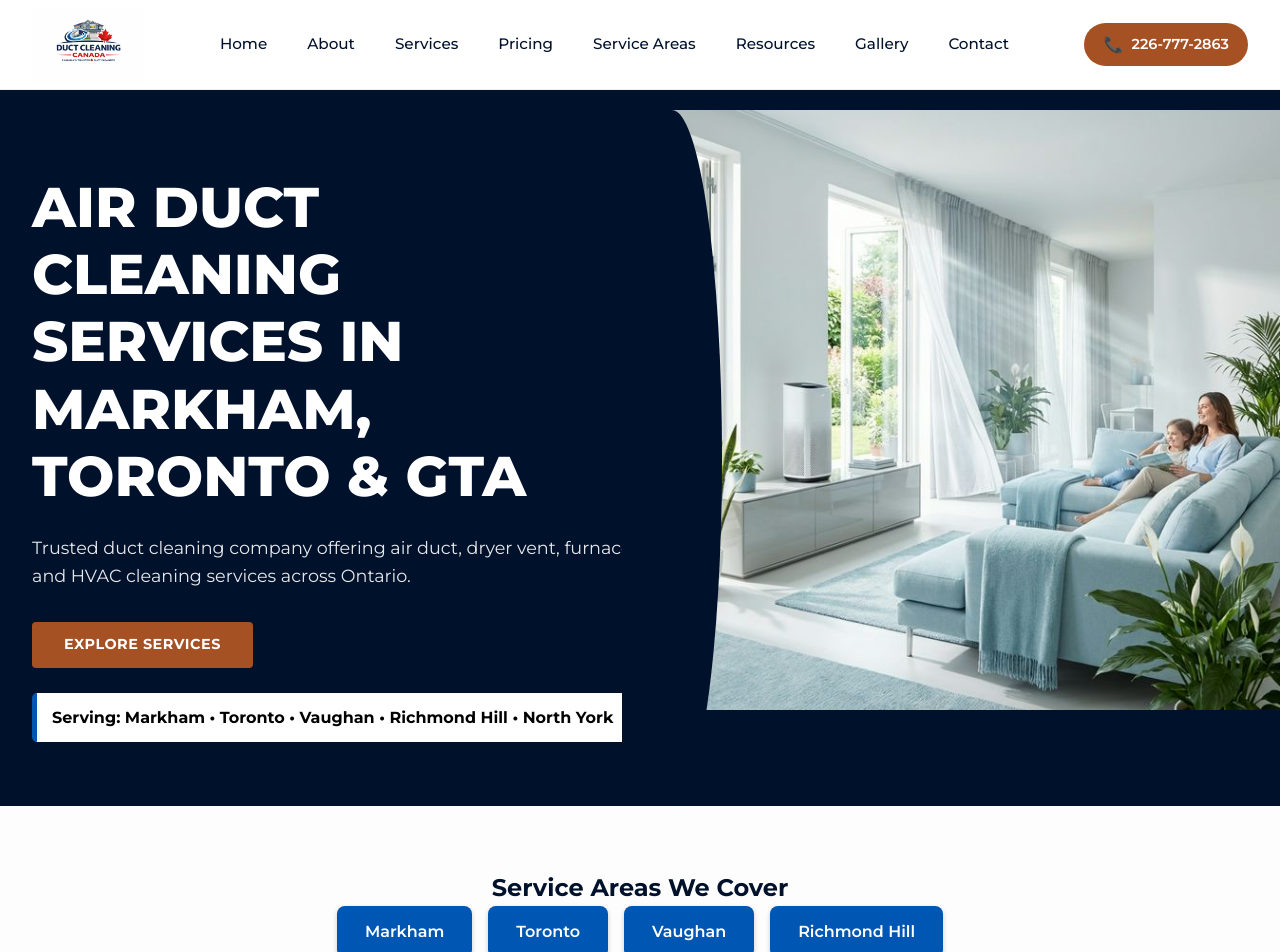
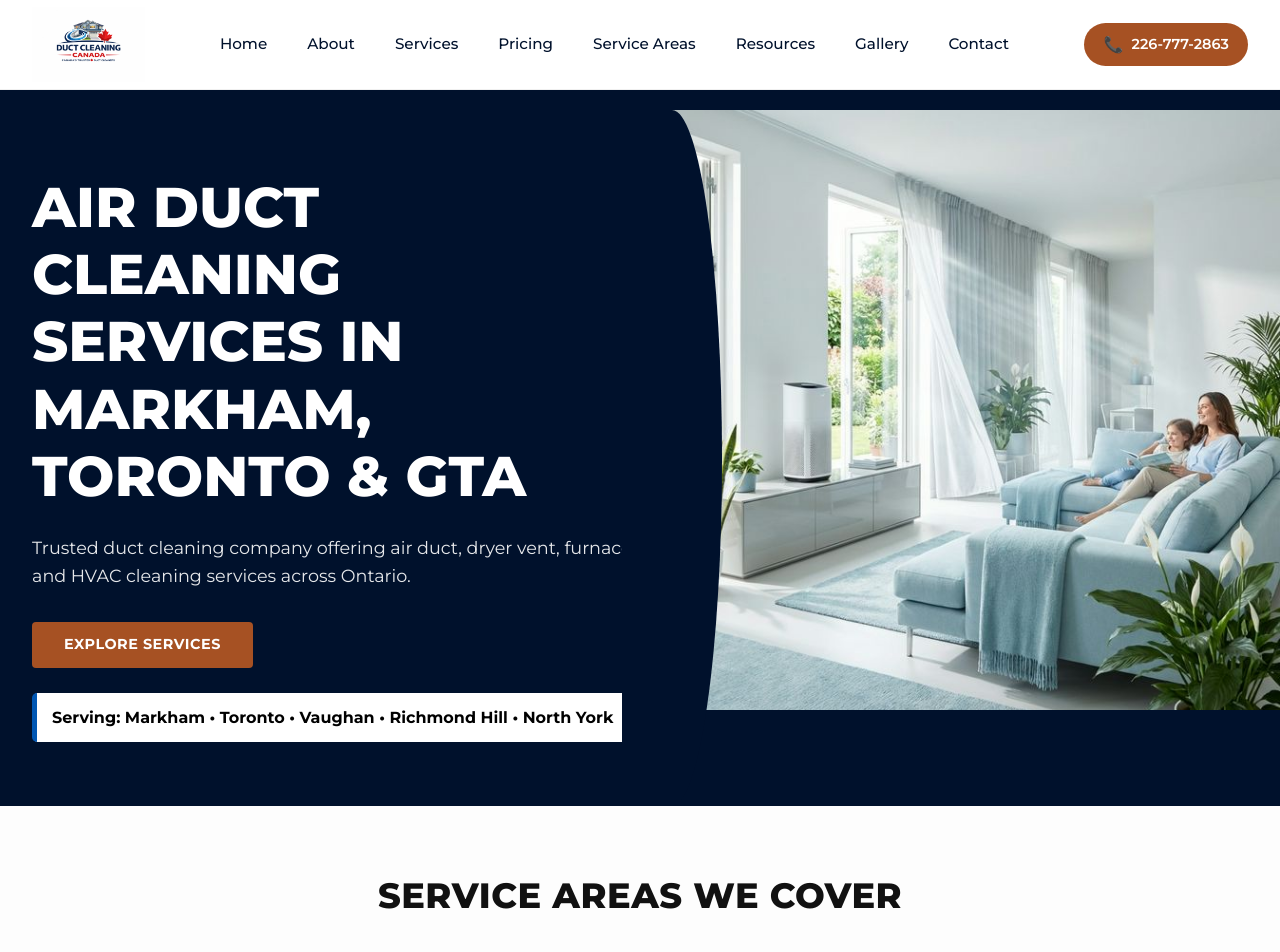
Before and after one commit to josph8487-prog/duct-Canada-original, a Next.js app: page / in a window 1280 px wide. Shown: the top 952 px of the page. Built offline with nearby package versions, Linux system fonts and the light colour scheme.

Commit message:
Update page.tsx

```diff
--- a/src/app/page.tsx
+++ b/src/app/page.tsx
@@ -1,3 +1,4 @@
+
 import Image from "next/image";
 import Link from "next/link";
 import styles from "@/styles/Home.module.css";
@@ -28,6 +29,9 @@ export default function Home() {
   ];
 
   const areaBtnStyle = {
+    display: "inline-flex",
+    alignItems: "center",
+    justifyContent: "center",
     padding: "14px 28px",
     backgroundColor: "#0056b3",
     color: "#fff",
@@ -35,18 +39,21 @@ export default function Home() {
     textDecoration: "none",
     fontWeight: "600",
     fontSize: "16px",
-  boxShadow: "0 2px 5px rgba(0,0,0,0.2)",
-  transition: "0.3s"
-};
+    boxShadow: "0 2px 5px rgba(0,0,0,0.15)",
+    transition: "all 0.3s ease",
+    textAlign: "center",
+    boxSizing: "border-box",
+    minWidth: "160px",
+    flexGrow: 1,
+    maxWidth: "280px"
+  } as const;
 
   return (
-    <main>
+    <main style={{ width: "100%", overflowX: "hidden" }}>
 
-      {/* HERO SECTION */}
       <section className={styles.hero}>
         <div className={styles.heroContentWrapper}>
 
-          {/* LEFT */}
           <div className={styles.heroLeft}>
             <div>
               <h1 className={styles.heroTitle}>
@@ -67,15 +74,13 @@ export default function Home() {
             </div>
           </div>
 
-          {/* RIGHT IMAGE */}
           <div className={styles.heroRight}></div>
 
         </div>
       </section>
 
-      {/* SERVICE AREAS */}
       <section className={styles.areaSection}>
-        <h2>Service Areas We Cover</h2>
+        <h2 className={styles.areaSectionTitle}>Service Areas We Cover</h2>
 
         <div className={styles.areaGrid}>
           {["Markham", "Toronto", "Vaughan", "Richmond Hill"].map((city) => (
@@ -83,6 +88,7 @@ export default function Home() {
               key={city}
               href={`/location/${city.toLowerCase().replace(/\s+/g, "-")}`}
               style={areaBtnStyle}
+              className={styles.areaLinkHover}
             >
               {city}
             </Link>
@@ -90,7 +96,6 @@ export default function Home() {
         </div>
       </section>
 
-      {/* SERVICES */}
       <section className={styles.servicesSection}>
         <div className="container">
 
```
Lines whose indentation alone changed are shown as unchanged.
